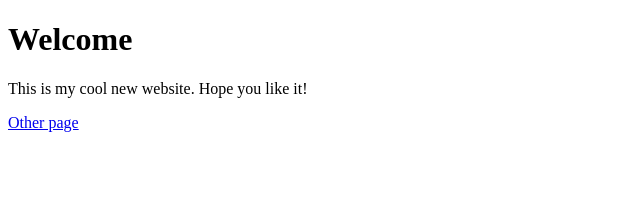
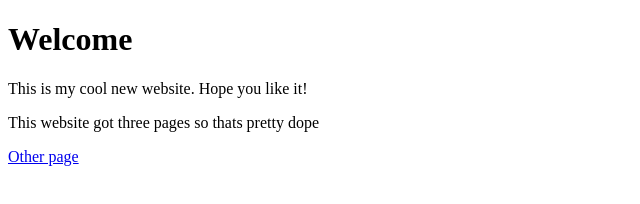
Before and after one commit to Blomba01/Website, a plain HTML site: page index.html in a window 1280 px wide. Shown: the whole page, without its empty margins (0-640 px from the left). Drawn offline with Linux system fonts and the light colour scheme.

Commit message:
Update index.html

```diff
--- a/index.html
+++ b/index.html
@@ -6,6 +6,7 @@
 <body>
   <h1>Welcome</h1>
   <p>This is my cool new website. Hope you like it!</p>
+  <p>This website got three pages so thats pretty dope</p>
   <a href="index2.html">Other page</a>
 </body>
 </html>
```
